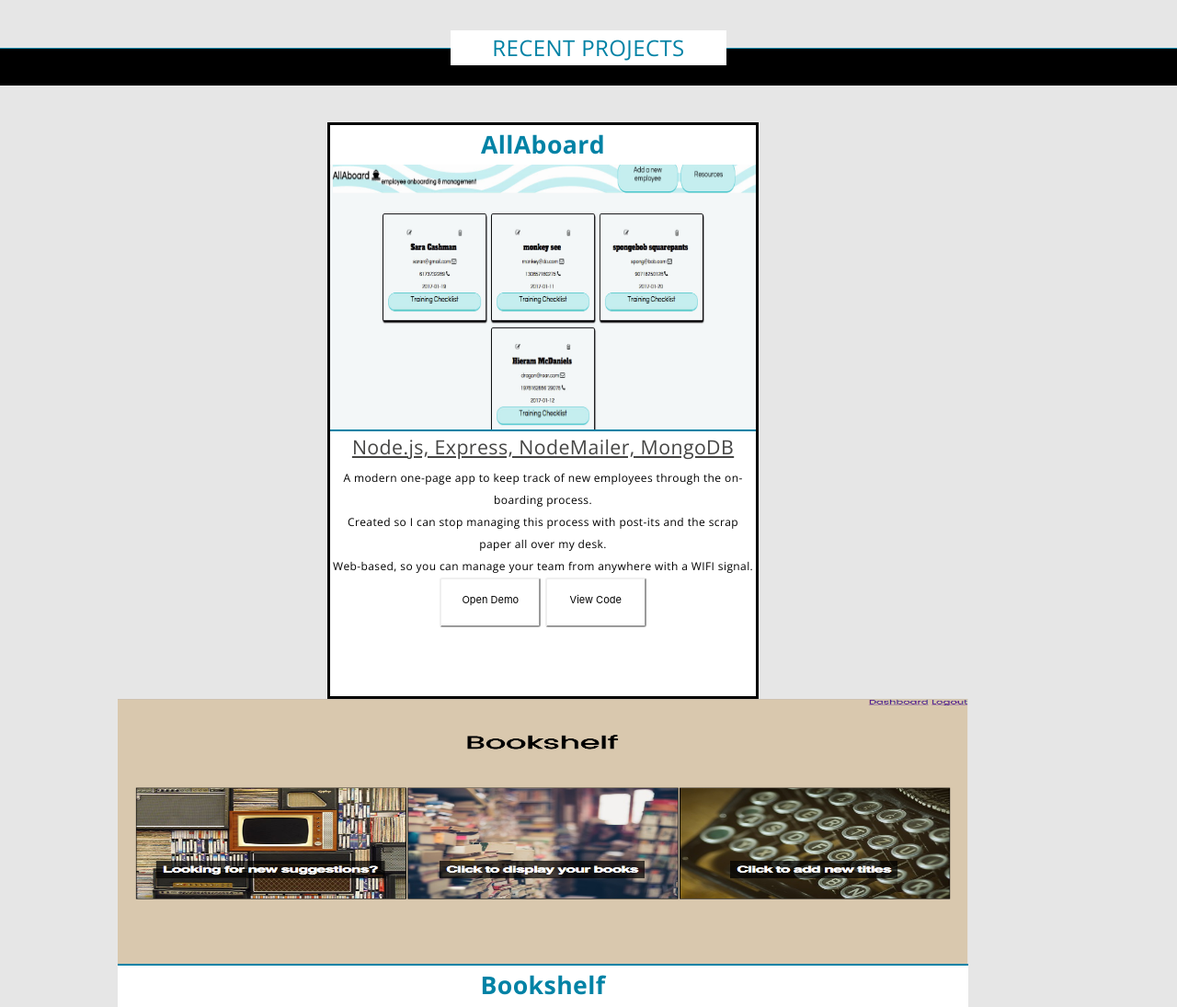
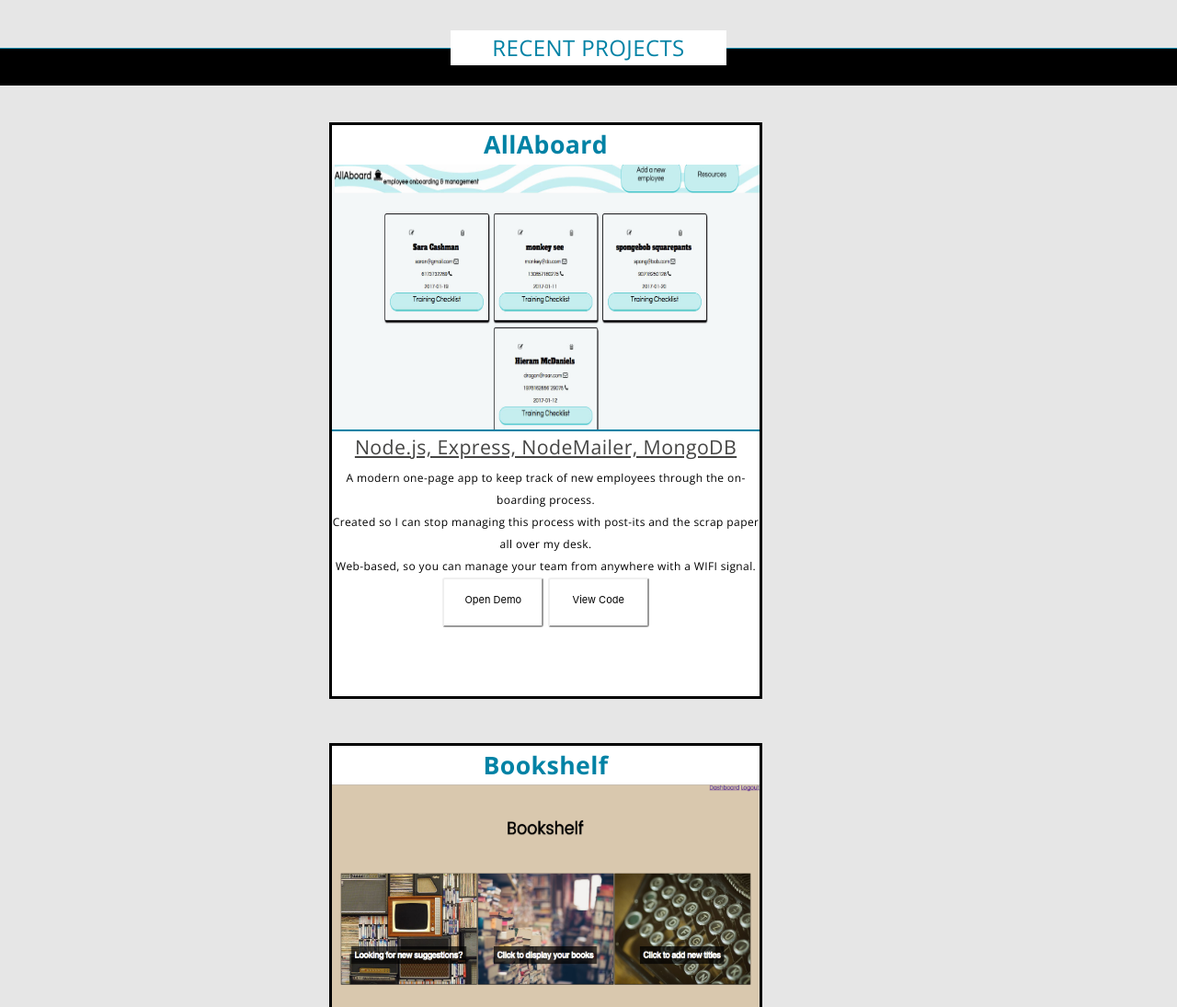
Before and after one commit to smcashman/smcashman.github.io, a plain HTML site: page index.html in a window 1280 px wide. Shown: the part 1200-2295 px from the top of the page at 92% size. Drawn offline with nearby package versions, Linux system fonts and the light colour scheme; files whose address does not match are found by name.

Commit message:
complete styling boxes

```diff
--- a/css/style.css
+++ b/css/style.css
@@ -423,12 +423,16 @@ div.section.block img {
 
 
 
-#allaboard{
+#allaboard, #bookshelf, #gifhunter, #publicart{
 	border: 3px solid black;
 	text-align: center;
 	width:50%;
 	margin: 0 auto;
 	background-color: #FFF;
+}
+
+#allaboard, #bookshelf, #gifhunter{
+	margin-bottom: 3em;
 }
 
 .openDemoButton{
--- a/index.html
+++ b/index.html
@@ -100,9 +100,9 @@
 
 				<li class="portfolioItem">
 					<div class="section block" id="bookshelf">
+						<h5 class="projectTitle">Bookshelf</h5>
 						<img src="img/bookshelfshot.png" alt="Bookshelf home page screenshot">
 						<div class="portfolioContent">
-							<h5 class="projectTitle">Bookshelf</h5>
 							<h6 class="techUsed">Node.js & Express</h6>
 							<p> As a book hoarder, I know how hard it is to keep track of what books you have, which ones you've read, and which ones you want to read!<br>
 							Bookshelf is a modern one-page app to help you manage your book collection and get new suggestions based on your favorites. </p>
@@ -119,9 +119,9 @@
 				<!-- End Single Block -->
 					<li class="portfolioItem">
 					<div class="section block" id="gifhunter">
+						<h5 class="projectTitle">GifHunter</h5>
 						<img src="img/gifhuntscreen.jpg" alt="GifHunter home page screenshot">
 						<div class="portfolioContent">
-							<h5 class="projectTitle">GifHunter</h5>
 							<h6 class="techUsed">React & Redux</h6>
 							<p> An internet tool for the cool kids.<br>
 							Search for Gifs (try an emotion, favorite tv show, or cats. always cats). <br>
@@ -138,9 +138,9 @@
 
 				<li class="portfolioItem">
 					<div class="section block" id="publicart">
+						<h5 class="projectTitle">PublicArt</h5>
 						<img src="img/publicart.jpg" alt="PublicArt home page screenshot">
 						<div class="portfolioContent">
-							<h5 class="projectTitle">PublicArt</h5>
 							<h6 class="techUsed">Google Maps API, Ajax, Jquery</h6>
 							<p>My favorite part of traveling to new places is exploring the art scene - museums, street art, public monuments and art pieces! <br>
 							Using the FourSquare API for place suggestions and the Google API for mapping, explore the hot art scene in your neighborhood or for your upcoming trip!</p>
```
